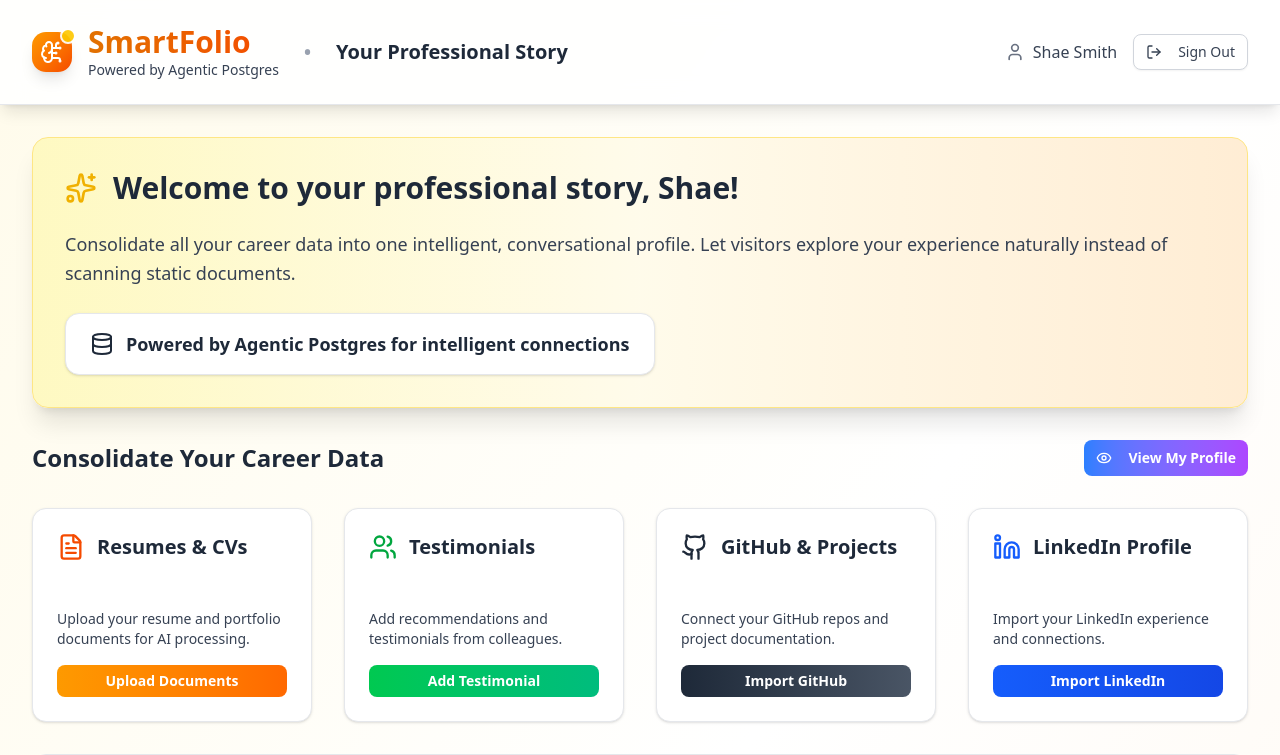
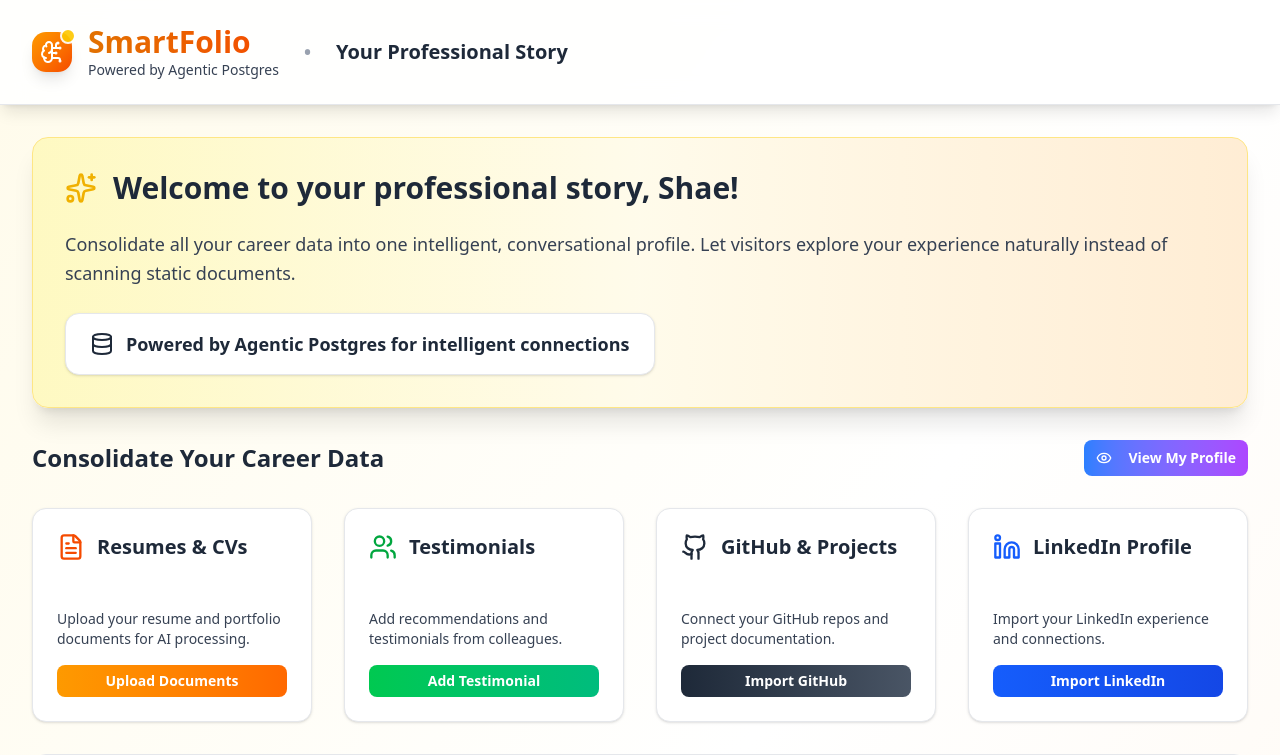
Before and after one commit to sbsmith86/smartfolio, a Next.js app: page /dashboard in a window 1280 px wide. Shown: the top 755 px of the page. Built offline with nearby package versions, Linux system fonts and the light colour scheme.

Commit message:
Remove auth UI from dashboard and add username setup API

```diff
--- /dev/null
+++ b/src/app/api/setup-username/route.ts
@@ -0,0 +1,19 @@
+import { NextResponse } from 'next/server';
+import { prisma } from '@/lib/prisma';
+
+export async function POST() {
+  try {
+    const user = await prisma.user.update({
+      where: { id: 'cm3kdkud20000uvu2q2hk54pl' },
+      data: {
+        username: 'shae',
+        publicProfileEnabled: true
+      }
+    });
+
+    return NextResponse.json({ success: true, user });
+  } catch (error) {
+    console.error('Error updating username:', error);
+    return NextResponse.json({ error: 'Failed to update username' }, { status: 500 });
+  }
+}
--- a/src/app/dashboard/page.tsx
+++ b/src/app/dashboard/page.tsx
@@ -3,20 +3,16 @@
 import { useRouter } from "next/navigation";
 import { Button } from "@/components/ui/button";
 import { Card, CardContent, CardHeader, CardTitle } from "@/components/ui/card";
-import { User, FileText, Link, MessageSquare, LogOut, BrainCircuit, Database, Sparkles, Github, Linkedin, Users, Eye } from "lucide-react";
+import { FileText, Link, MessageSquare, BrainCircuit, Database, Sparkles, Github, Linkedin, Users, Eye } from "lucide-react";
 import { useDefaultUser } from "@/lib/useDefaultUser";
 
 export default function Dashboard() {
   const { data: session } = useDefaultUser();
   const router = useRouter();
 
-  // Helper to get profile URL - uses ID as fallback if username not set
+  // Helper to get profile URL
   const getProfileUrl = () => {
-    return `/profile/${session?.user?.id || 'shae'}`;
-  };
-
-  const handleSignOut = async () => {
-    router.push("/");
+    return `/profile/shae`;
   };
 
   return (
@@ -40,16 +36,6 @@
               </div>
               <span className="text-gray-400 text-2xl font-medium">•</span>
               <span className="text-gray-800 font-semibold text-xl">Your Professional Story</span>
-            </div>
-            <div className="flex items-center space-x-4">
-              <div className="flex items-center space-x-2">
-                <User className="h-5 w-5 text-gray-500" />
-                <span className="text-gray-700">{session.user?.name}</span>
-              </div>
-              <Button variant="outline" onClick={handleSignOut} className="border border-gray-300 text-gray-700 hover:bg-gray-50 hover:text-gray-900 font-medium px-6 py-2">
-                <LogOut className="h-4 w-4 mr-2" />
-                Sign Out
-              </Button>
             </div>
           </div>
         </div>
```
